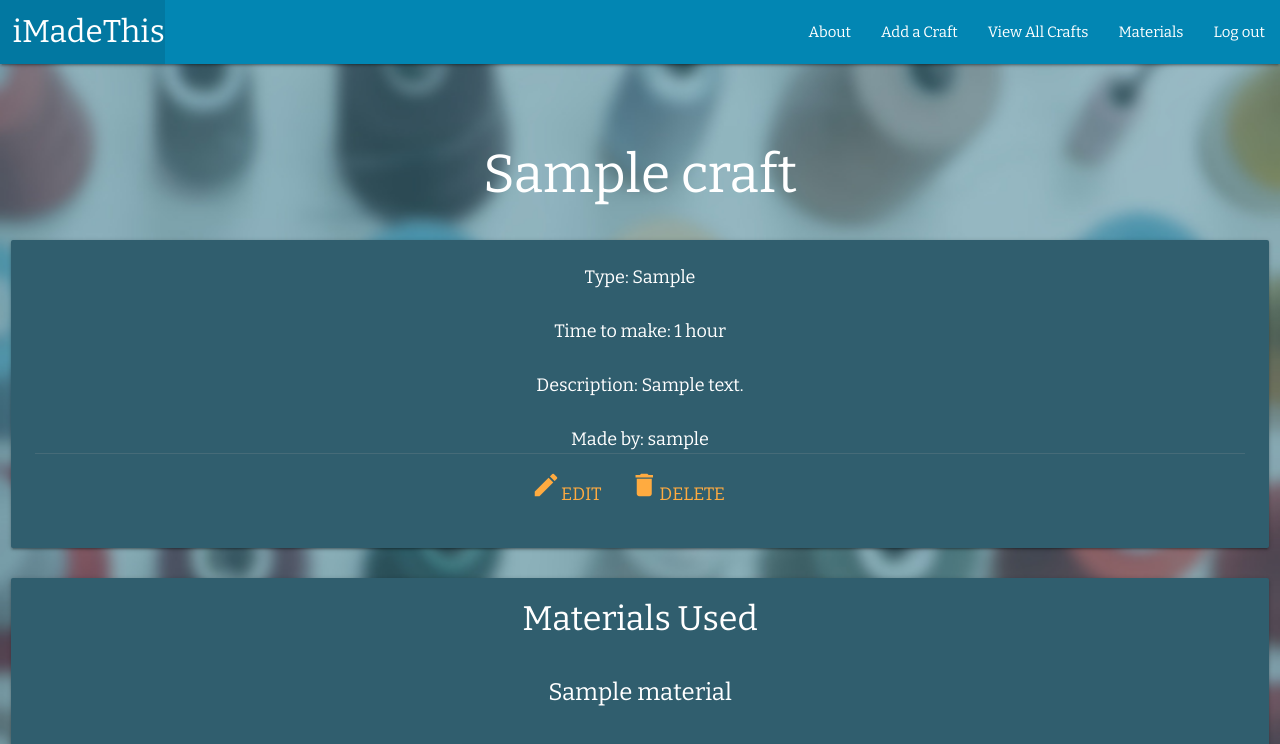
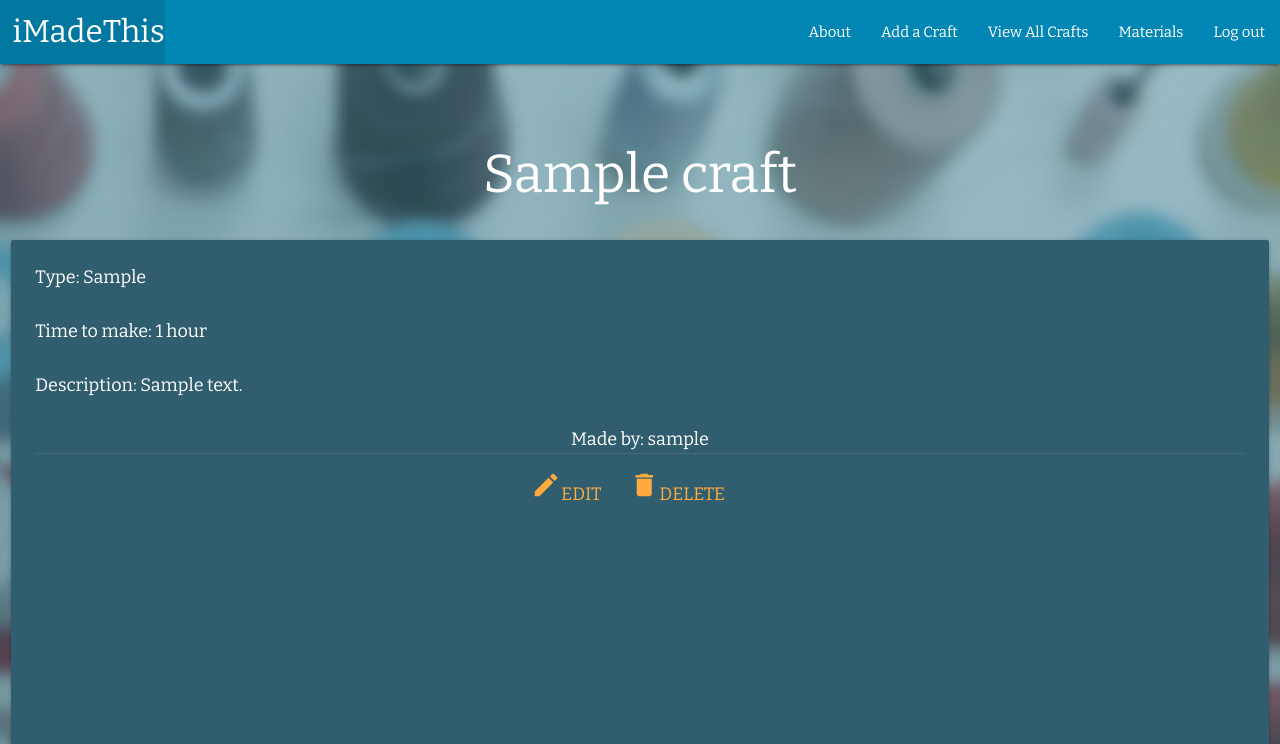
Before and after one commit to StavonJoy/iMadeThis, a Django app: page /crafts/1/ in a window 1280 px wide. Shown: the top 744 px of the page. Run offline with Django 3.2, Linux system fonts and the light colour scheme; a user stored in the database is signed in; tables that the repository leaves empty hold one stand-in row (values such as "Sample post").

Commit message:
Changes display of detail page text

```diff
--- a/main_app/static/css/style.css
+++ b/main_app/static/css/style.css
@@ -47,6 +47,10 @@ main {
   min-height: calc(100vh - 97px);
 }
 
+#info {
+  text-align: left;
+}
+
 #mat, #about {
   height: auto;
 }
--- a/main_app/templates/crafts/detail.html
+++ b/main_app/templates/crafts/detail.html
@@ -5,7 +5,7 @@
 <div class="row center-align">
   <h2 class="center-align white-text">{{ craft.name }}</h2>
   <div class="col s12">
-    <div class="card" id="about">
+    <div class="card" id="info">
       <div class="card-content">
         <p>Type: {{ craft.type }}</p>
         <br>
```
